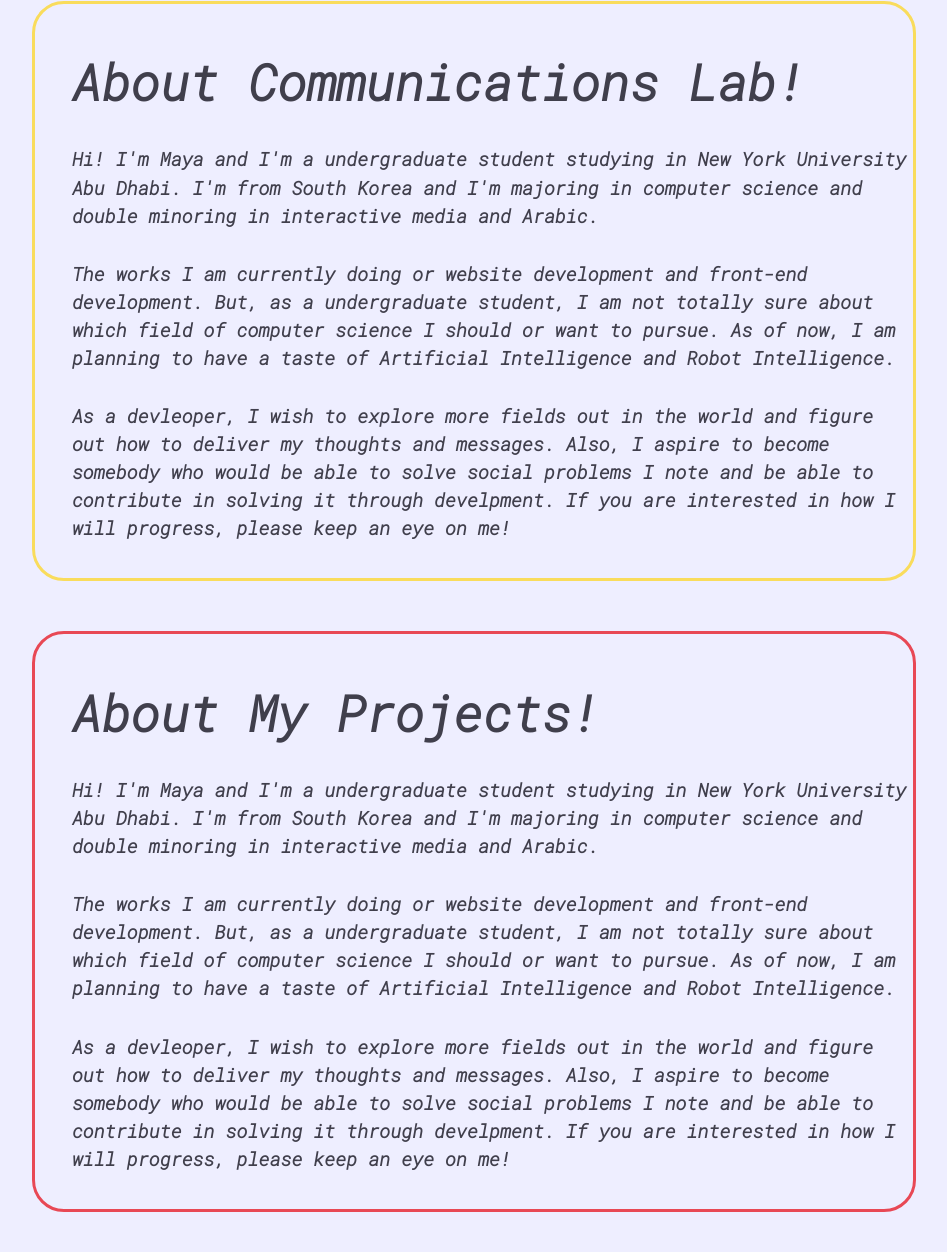
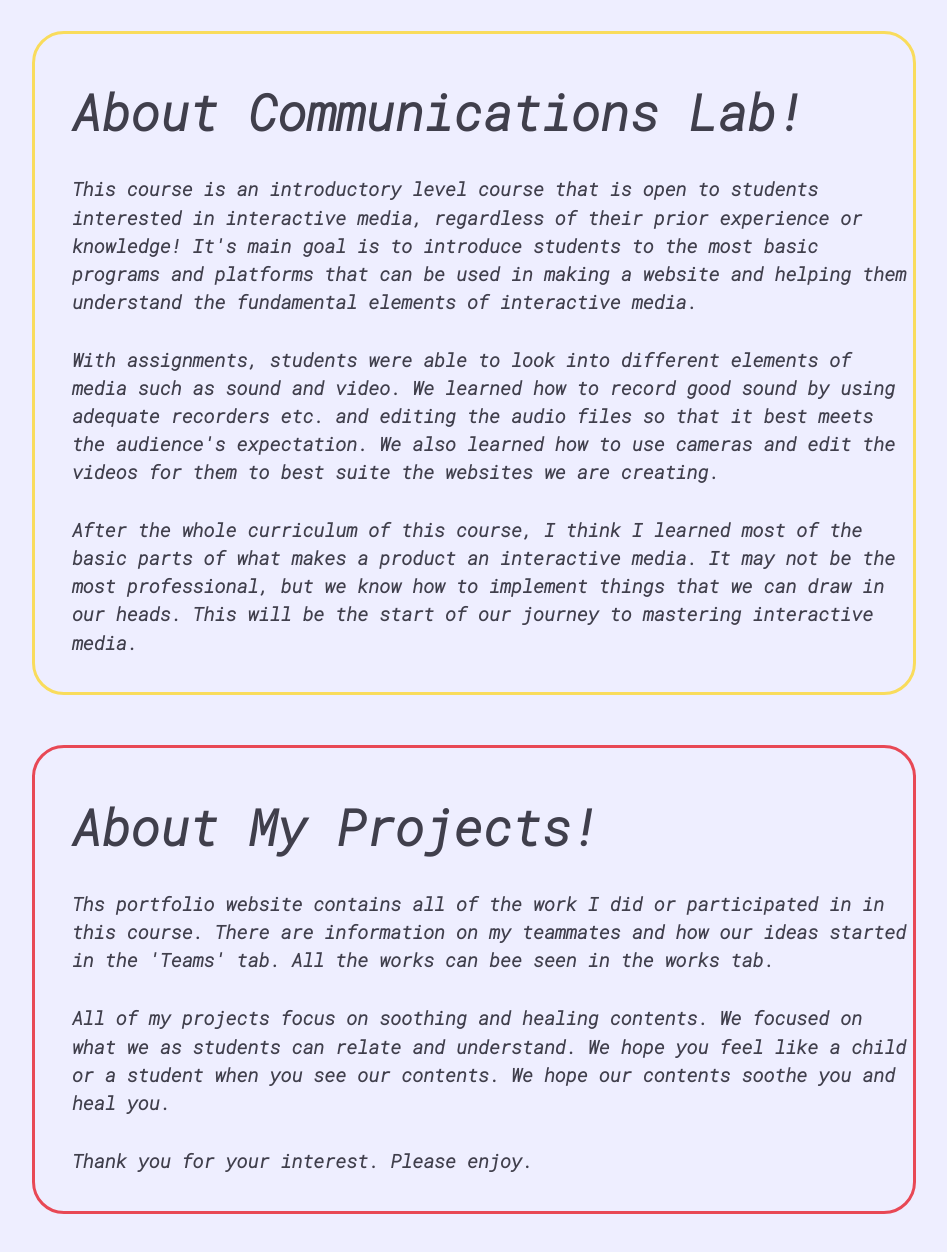
Before and after one commit to MayaLeeeeee/mayaLab, a plain HTML site: page index.html in a window 1280 px wide. Shown: the part 1004-2256 px from the top of the page, without its empty margins (165-1112 px from the left). Drawn offline with Linux system fonts and the light colour scheme.

Commit message:
Final Commit

```diff
--- a/contactStyle.css
+++ b/contactStyle.css
@@ -181,27 +181,27 @@ li:active {
   margin-top: 10px;
   background-color: inherit;
   text-align: center;
-  justify-content:
-  font-family: "Vibur", sans-serif;
-  color: #7FB069;
+  justify-content:center;
+  font-family: 'Quicksand', sans-serif;
+  color: #403F4C;
 }
 
 .teamPage h2 {
   margin-top: 30px;
   background-color: inherit;
   text-align: center;
-  justify-content:
-  font-family: "Vibur", sans-serif;
-  color: #7FB069;
+  justify-content:center;
+  font-family: 'Quicksand', sans-serif;
+  color: #403F4C;
 }
 
 .teamPage h3 {
   margin-top: 30px;
   background-color: inherit;
   text-align: center;
-  justify-content:
-  font-family: "Vibur", sans-serif;
-  color: #7FB069;
+  justify-content:center;
+  font-family: 'Quicksand', sans-serif;
+  color: #403F4C;
 
 }
 
--- a/index.html
+++ b/index.html
@@ -56,49 +56,44 @@
 
       <h3>As a devleoper, I wish to explore more fields out in the world and figure out how to deliver
       my thoughts and messages. Also, I aspire to become somebody who would be able to solve social
-      problems I note and be able to contribute in solving it through develpment.
+      problems I note and be able to contribute in solving it through develpment.</h3>
 
-      If you are interested in how I will progress, please keep an eye on me!</h3>
+      <h3>If you are interested in how I will progress, please keep an eye on me!</h3>
     </div>
     </div>
 
     <div class="teamPage" id="commLab">
       <div class="text">
       <h1>About Communications Lab!</h1>
-      <h3>Hi! I'm Maya and I'm a undergraduate student studying in New York University Abu Dhabi.
-      I'm from South Korea and I'm majoring in computer science and double minoring in interactive
-       media and Arabic.</h3>
+      <h3>This course is an introductory level course that is open to students interested in interactive
+      media, regardless of their prior experience or knowledge! It's main goal is to introduce students
+      to the most basic programs and platforms that can be used in making a website and helping them
+      understand the fundamental elements of interactive media.</h3>
 
-      <h3>The works I am currently doing or website development and front-end development. But, as a
-      undergraduate student, I am not totally sure about which field of computer science I should
-      or want to pursue. As of now, I am planning to have a taste of Artificial Intelligence
-      and Robot Intelligence.</h3>
+      <h3>With assignments, students were able to look into different elements of media such as sound and
+      video. We learned how to record good sound by using adequate recorders etc. and editing the audio files
+      so that it best meets the audience's expectation. We also learned how to use cameras and edit the videos
+      for them to best suite the websites we are creating.</h3>
 
-      <h3>As a devleoper, I wish to explore more fields out in the world and figure out how to deliver
-      my thoughts and messages. Also, I aspire to become somebody who would be able to solve social
-      problems I note and be able to contribute in solving it through develpment.
+      <h3>After the whole curriculum of this course, I think I learned most of the basic parts of what makes a product
+      an interactive media. It may not be the most professional, but we know how to implement things that we can draw in
+      our heads. This will be the start of our journey to mastering interactive media.</h3>
 
-      If you are interested in how I will progress, please keep an eye on me!</h3>
     </div>
     </div>
 
     <div class="teamPage" id="aboutProject">
       <div class="text">
       <h1>About My Projects!</h1>
-      <h3>Hi! I'm Maya and I'm a undergraduate student studying in New York University Abu Dhabi.
-      I'm from South Korea and I'm majoring in computer science and double minoring in interactive
-       media and Arabic.</h3>
+      <h3>Ths portfolio website contains all of the work I did or participated in in this course.
+      There are information on my teammates and how our ideas started in the 'Teams' tab. All the works
+      can bee seen in the works tab.</h3>
 
-      <h3>The works I am currently doing or website development and front-end development. But, as a
-      undergraduate student, I am not totally sure about which field of computer science I should
-      or want to pursue. As of now, I am planning to have a taste of Artificial Intelligence
-      and Robot Intelligence.</h3>
+      <h3>All of my projects focus on soothing and healing contents. We focused on what we as students
+      can relate and understand. We hope you feel like a child or a student when you see our contents.
+      We hope our contents soothe you and heal you. </h3>
 
-      <h3>As a devleoper, I wish to explore more fields out in the world and figure out how to deliver
-      my thoughts and messages. Also, I aspire to become somebody who would be able to solve social
-      problems I note and be able to contribute in solving it through develpment.
-
-      If you are interested in how I will progress, please keep an eye on me!</h3>
+      <h3>Thank you for your interest. Please enjoy.</h3>
     </div>
     </div>
 
--- a/workStyle.css
+++ b/workStyle.css
@@ -199,7 +199,7 @@ li:active {
 
 
 .main-head {
-  font-family: 'Yanone Kaffeesatz', sans-serif;
+  font-family: 'Quicksand', sans-serif;
   font-size: 30px;
   line-height: 1.3;
 }
```
Also changed, not shown: contactIndex.html (+5 -0 lines), workIndex.html (+7 -0 lines), 2 other files.
